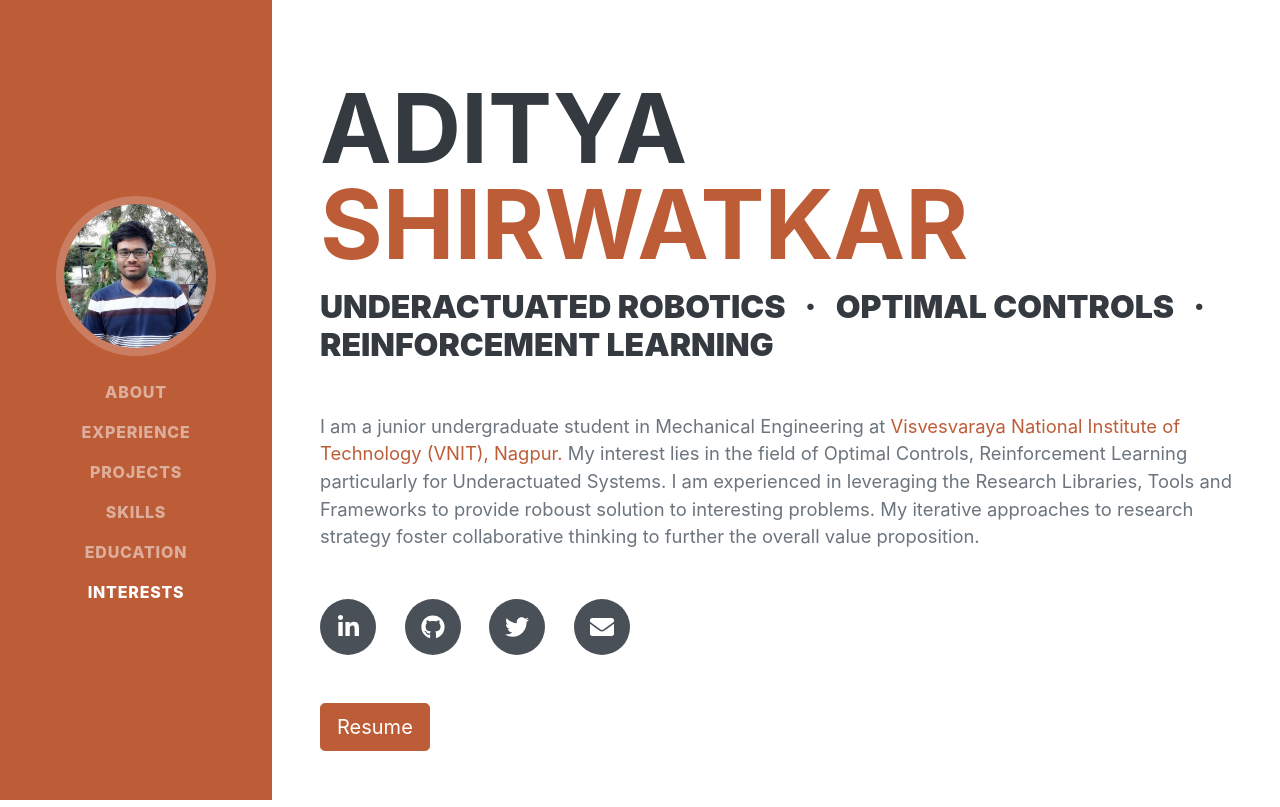
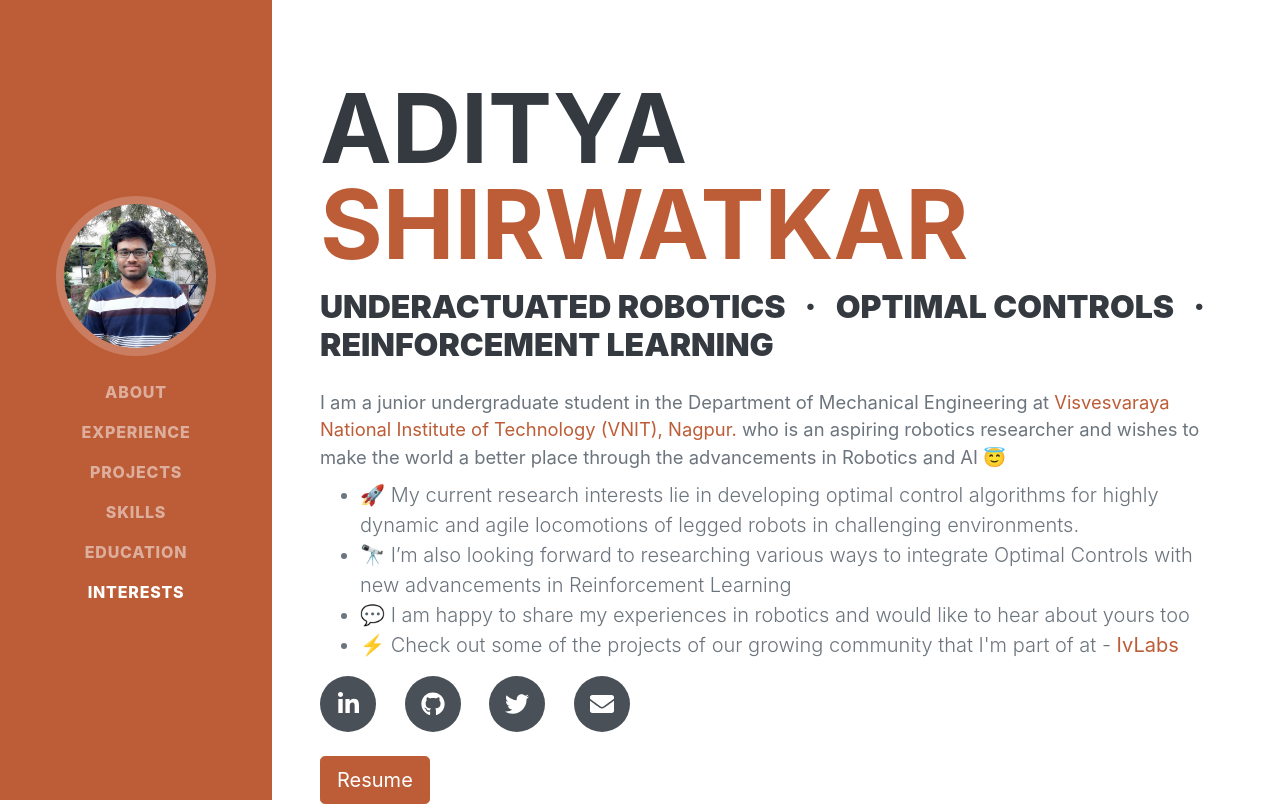
Before and after one commit to aditya-shirwatkar/backup-website, a plain HTML site: page index.html in a window 1280 px wide. Shown: the top 807 px of the page. Drawn offline with nearby package versions, Linux system fonts and the light colour scheme; a web font is replaced by a local one.

Commit message:
update bio

```diff
--- a/index.html
+++ b/index.html
@@ -27,7 +27,7 @@
                 <ul class="navbar-nav">
                     <li class="nav-item"><a class="nav-link js-scroll-trigger" href="#about">About</a></li>
                     <li class="nav-item"><a class="nav-link js-scroll-trigger" href="#experience">Experience</a></li>
-                    <li class="nav-item"><a class="nav-link js-scroll-trigger" href="#research-projects">Projects</a></li>
+                    <li class="nav-item"><a class="nav-link js-scroll-trigger" href="#projects">Projects</a></li>
                     <li class="nav-item"><a class="nav-link js-scroll-trigger" href="#skills">Skills</a></li>
                     <li class="nav-item"><a class="nav-link js-scroll-trigger" href="#education">Education</a></li>
                     <li class="nav-item"><a class="nav-link js-scroll-trigger" href="#interests">Interests</a></li>
@@ -46,25 +46,29 @@
                         Aditya
                         <span class="text-primary">Shirwatkar</span>
                     </h1>
-                    <div class="flex-grow-1 mb-5">
+                    <div class="flex-grow-1 mb-4">
                         <h3 >
                             <b>Underactuated Robotics &nbsp · &nbsp Optimal Controls  &nbsp · &nbsp Reinforcement Learning </b>
                         </h3>
                     </div>
-                    <p class="lead mb-5">I am a junior undergraduate student in Mechanical Engineering
+                    <p class="lead mb-2">I am a junior undergraduate student in the Department of Mechanical Engineering
                         at <a href="http://vnit.ac.in/">Visvesvaraya National Institute of Technology (VNIT), Nagpur.</a>
-                        My interest lies in the field of Optimal Controls, Reinforcement Learning particularly for Underactuated Systems.
-                        I am experienced in leveraging the Research Libraries, Tools and Frameworks to provide roboust solution to interesting problems.
-                        My iterative approaches to research strategy foster collaborative thinking to further
-                        the overall value proposition.</p>
-                    <div class="social-icons mb-5">
+                        who is an aspiring robotics researcher and wishes to make the world a better place through the advancements in Robotics and AI &#128519
+                    </p>
+                    <ul class="lead mb-3">
+                        <li> &#128640 My current research interests lie in developing optimal control algorithms for highly dynamic and agile locomotions of legged robots in challenging environments.
+                        <li> &#128301 I’m also looking forward to researching various ways to integrate Optimal Controls with new advancements in Reinforcement Learning
+                        <li> &#128172 I am happy to share my experiences in robotics and would like to hear about yours too
+                        <li> &#9889 Check out some of the projects of our growing community that I'm part of at - <a href="https://www.ivlabs.in/"><b>IvLabs</b></a>
+                    </ul>
+                    <div class="social-icons mb-4">
                         <a class="social-icon" href="https://in.linkedin.com/in/aditya-shirwatkar-40a956188"><i class="fab fa-linkedin-in"></i></a>
                         <a class="social-icon" href="https://github.com/aditya-shirwatkar"><i class="fab fa-github"></i></a>
                         <a class="social-icon" href="https://twitter.com/A_Shirwatkar"><i class="fab fa-twitter"></i></a>
-                        <a class="social-icon" href="mailto:avant.redditor@gmail.com"><i class="fas fa-envelope"></i></a>
+                        <a class="social-icon" href="mailto:aditya.s@students.vnit.ac.in"><i class="fas fa-envelope"></i></a>
                     </div>
                     <!-- <div class="lead mb-5"><button type="button" class="btn btn-primary btn-lg" ><a href="https://drive.google.com/file/d/1_VQV3C48j7JDf6E9HjgKRclTwA8GmN2n/view?usp=sharing">Resume</a></button></div> -->
-                    <div class="lead mb-5">
+                    <div class="lead mb-3">
                         <a class="btn btn-primary btn-lg" href="https://drive.google.com/file/d/1_VQV3C48j7JDf6E9HjgKRclTwA8GmN2n/view?usp=sharing" target="_blank">
                         Resume</a>
                     </div>
```
